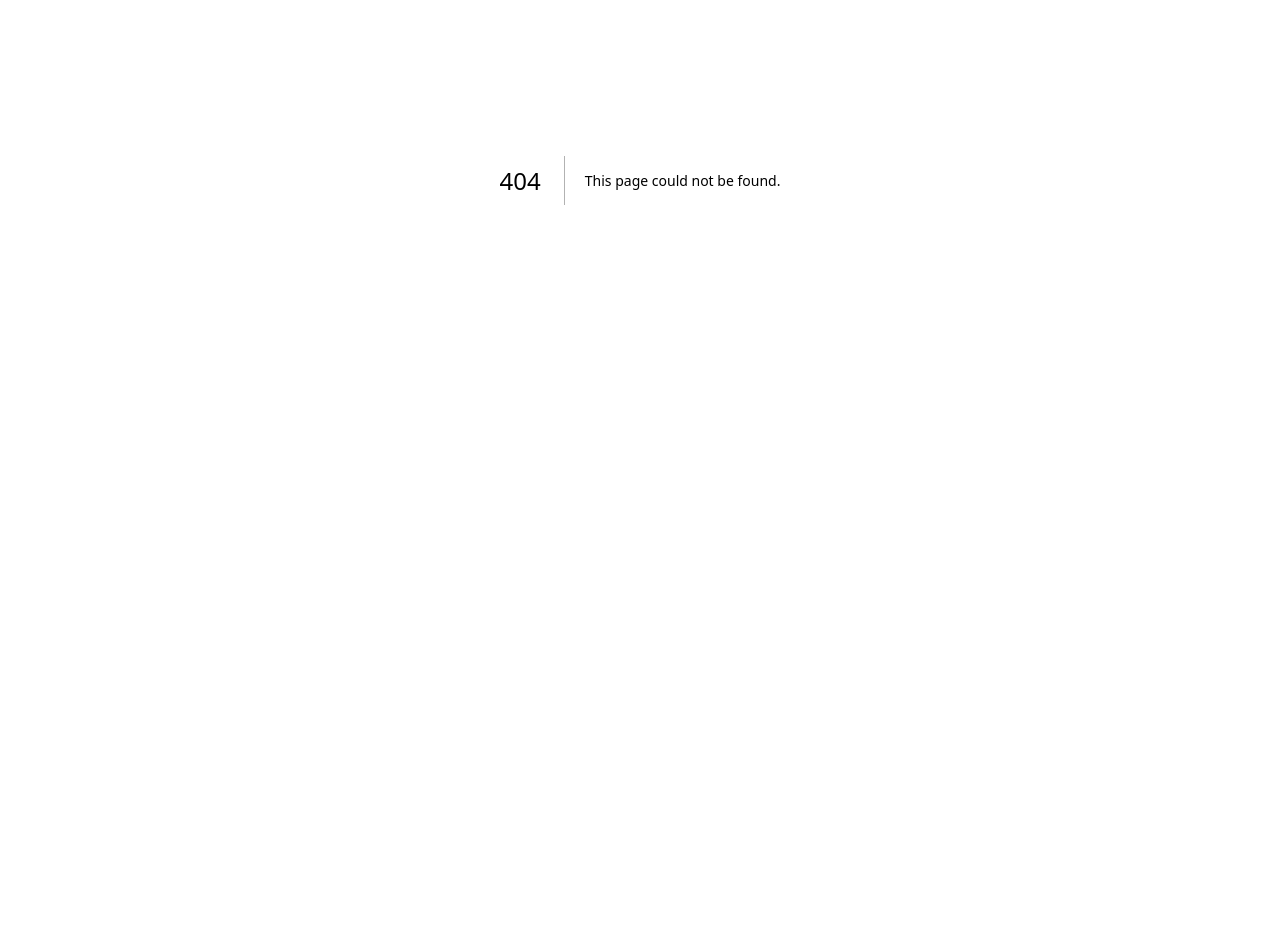
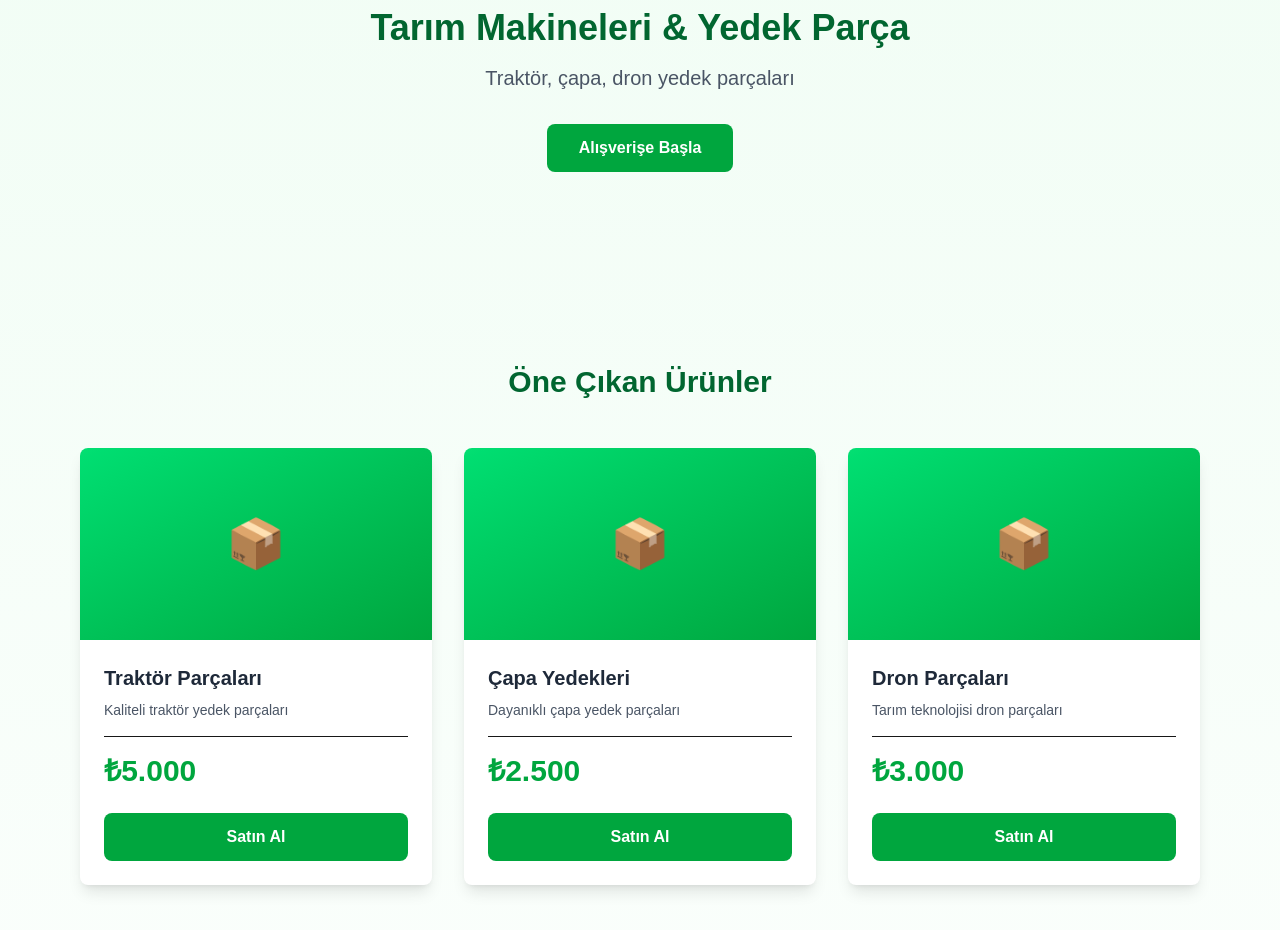
Before and after one commit to acandikbas/ziraati, a Next.js app: page /checkout in a window 1280 px wide. Before the commit this address had no page. Shown: the part 220-1150 px from the top of the page. Before the commit the page ends 800 px from the top, so only its background shows below. Built offline with nearby package versions, Linux system fonts and the light colour scheme.

Commit message:
Add checkout page and buy buttons

```diff
--- /dev/null
+++ b/app/checkout/page.tsx
@@ -0,0 +1,154 @@
+'use client';
+
+import Link from 'next/link';
+
+const products = [
+  {
+    id: 1,
+    name: 'Traktör Parçaları',
+    price: 5000,
+    description: 'Kaliteli traktör yedek parçaları'
+  },
+  {
+    id: 2,
+    name: 'Çapa Yedekleri',
+    price: 2500,
+    description: 'Dayanıklı çapa yedek parçaları'
+  },
+  {
+    id: 3,
+    name: 'Dron Parçaları',
+    price: 3000,
+    description: 'Tarım teknolojisi dron parçaları'
+  }
+];
+
+export default function Home() {
+  return (
+    <div className="min-h-screen bg-gradient-to-b from-green-50 to-white">
+      {/* Header */}
+      <header className="bg-gradient-to-r from-green-600 to-green-700 text-white">
+        <div className="max-w-6xl mx-auto px-4 py-8">
+          <h1 className="text-4xl font-bold">🌾 Ziraati</h1>
+          <p className="text-green-100 mt-2">Tarım Makineleri & Yedek Parça</p>
+          <p className="text-green-200 text-sm mt-2">Traktör, çapa, dron yedek parçaları</p>
+        </div>
+      </header>
+
+      {/* Hero Section */}
+      <section className="max-w-6xl mx-auto px-4 py-16">
+        <div className="text-center mb-16">
+          <h2 className="text-4xl font-bold text-green-800 mb-4">
+            Tarım Makineleri & Yedek Parça
+          </h2>
+          <p className="text-xl text-gray-600 mb-8">
+            Traktör, çapa, dron yedek parçaları
+          </p>
+          <Link
+            href="#products"
+            className="inline-block bg-green-600 hover:bg-green-700 text-white font-bold py-3 px-8 rounded-lg transition"
+          >
+            Alışverişe Başla
+          </Link>
+        </div>
+      </section>
+
+      {/* Products Section */}
+      <section id="products" className="max-w-6xl mx-auto px-4 py-16">
+        <h2 className="text-3xl font-bold text-green-800 mb-12 text-center">
+          Öne Çıkan Ürünler
+        </h2>
+
+        <div className="grid grid-cols-1 md:grid-cols-3 gap-8">
+          {products.map(product => (
+            <div
+              key={product.id}
+              className="bg-white rounded-lg shadow-lg overflow-hidden hover:shadow-xl transition"
+            >
+              {/* Product Image Placeholder */}
+              <div className="bg-gradient-to-br from-green-400 to-green-600 h-48 flex items-center justify-center">
+                <span className="text-5xl">📦</span>
+              </div>
+
+              {/* Product Info */}
+              <div className="p-6">
+                <h3 className="text-xl font-bold text-gray-800 mb-2">
+                  {product.name}
+                </h3>
+                <p className="text-gray-600 mb-4 text-sm">
+                  {product.description}
+                </p>
+
+                {/* Price */}
+                <div className="mb-6 border-t pt-4">
+                  <p className="text-3xl font-bold text-green-600">
+                    ₺{product.price.toLocaleString('tr-TR')}
+                  </p>
+                </div>
+
+                {/* Buy Button */}
+                <Link
+                  href={`/checkout?product=${product.name}&price=${product.price}`}
+                  className="block w-full bg-green-600 hover:bg-green-700 text-white font-bold py-3 px-4 rounded-lg transition text-center"
+                >
+                  Satın Al
+                </Link>
+              </div>
+            </div>
+          ))}
+        </div>
+      </section>
+
+      {/* Features Section */}
+      <section className="bg-green-50 py-16 mt-16">
+        <div className="max-w-6xl mx-auto px-4">
+          <h2 className="text-3xl font-bold text-green-800 mb-12 text-center">
+            Neden Bizi Seçmelisiniz?
+          </h2>
+
+          <div className="grid grid-cols-1 md:grid-cols-3 gap-8">
+            <div className="bg-white p-8 rounded-lg shadow-lg text-center">
+              <div className="text-4xl mb-4">✅</div>
+              <h3 className="text-xl font-bold text-gray-800 mb-2">
+                Kaliteli Ürünler
+              </h3>
+              <p className="text-gray-600">
+                En iyi tarım makineleri yedek parçaları
+              </p>
+            </div>
+
+            <div className="bg-white p-8 rounded-lg shadow-lg text-center">
+              <div className="text-4xl mb-4">🚚</div>
+              <h3 className="text-xl font-bold text-gray-800 mb-2">
+                Hızlı Kargo
+              </h3>
+              <p className="text-gray-600">
+                Türkiye geneline 1-2 günde teslimat
+              </p>
+            </div>
+
+            <div className="bg-white p-8 rounded-lg shadow-lg text-center">
+              <div className="text-4xl mb-4">💰</div>
+              <h3 className="text-xl font-bold text-gray-800 mb-2">
+                Güvenli Ödeme
+              </h3>
+              <p className="text-gray-600">
+                İYZICO ile güvenli ve hızlı ödeme
+              </p>
+            </div>
+          </div>
+        </div>
+      </section>
+
+      {/* Footer */}
+      <footer className="bg-green-800 text-white py-8 mt-16">
+        <div className="max-w-6xl mx-auto px-4 text-center">
+          <p>&copy; 2026 Ziraati. Tüm hakları saklıdır.</p>
+          <p className="text-green-200 text-sm mt-2">
+            Tarım teknolojisi çözümleri
+          </p>
+        </div>
+      </footer>
+    </div>
+  );
+}
```
